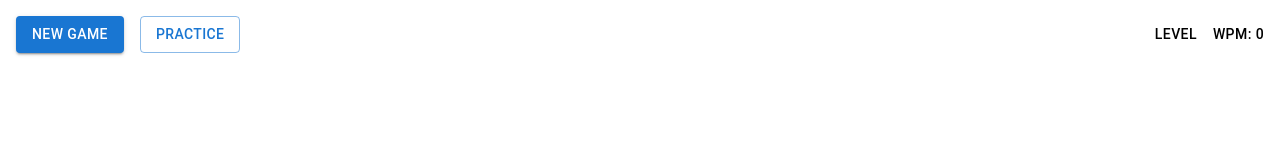
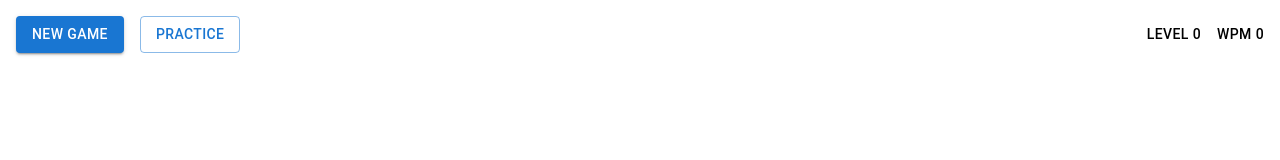
Before and after one commit to lukasmiljic/Internship-16-SpeedType, a React (Vite) app: page / in a window 1280 px wide. Shown: the top 160 px of the page. Built offline with nearby package versions, Linux system fonts and the light colour scheme.

Commit message:
added level context

```diff
--- a/src/App.jsx
+++ b/src/App.jsx
@@ -1,12 +1,15 @@
 import Home from "./Pages/Home/Home";
+import LevelProvider from "./Providers/LevelProvider";
 import WordsPerMinuteProvider from "./Providers/WordsPerMinuteProvider";
 
 function App() {
   return (
     <>
-      <WordsPerMinuteProvider>
-        <Home />
-      </WordsPerMinuteProvider>
+      <LevelProvider>
+        <WordsPerMinuteProvider>
+          <Home />
+        </WordsPerMinuteProvider>
+      </LevelProvider>
     </>
   );
 }
--- a/src/Components/Header/Header.jsx
+++ b/src/Components/Header/Header.jsx
@@ -7,14 +7,17 @@ import {
   DialogContent,
   DialogContentText,
   Typography,
+  Tooltip,
 } from "@mui/material";
 import { useState } from "react";
 import { useWordsPerMinute } from "../../Providers/WordsPerMinuteProvider";
+import { useLevel } from "../../Providers/LevelProvider";
 
 const Header = () => {
   const [openPractice, setOpenPractice] = useState(false);
   const [openNewGame, setOpenNewGame] = useState(false);
   const { wordsPerMinute, updateWordsPerMinute } = useWordsPerMinute();
+  const { level, updateLevel } = useLevel();
 
   return (
     <header>
@@ -24,7 +27,7 @@ const Header = () => {
         justifyContent={"space-between"}
         padding={2}>
         <Stack direction="row" spacing={2}>
-          <Button variant="contained" onClick={() => setOpenNewGame(false)}>
+          <Button variant="contained" onClick={() => setOpenNewGame(true)}>
             New Game
           </Button>
           <Button variant="outlined" onClick={() => setOpenPractice(true)}>
@@ -32,8 +35,12 @@ const Header = () => {
           </Button>
         </Stack>
         <Stack direction="row" spacing={2}>
-          <Typography variant="button">Level</Typography>
-          <Typography variant="button">WPM: {wordsPerMinute}</Typography>
+          <Tooltip title="Number of cleared levels">
+            <Typography variant="button">Level {level}</Typography>
+          </Tooltip>
+          <Tooltip title="Current words per minute.">
+            <Typography variant="button">WPM {wordsPerMinute}</Typography>
+          </Tooltip>
         </Stack>
       </Stack>
 
--- /dev/null
+++ b/src/Providers/LevelProvider.jsx
@@ -0,0 +1,25 @@
+import { createContext, useContext, useState } from "react";
+
+const defaultContext = {
+  level: 0,
+};
+
+const LevelContext = createContext(defaultContext);
+
+const LevelProvider = ({ children }) => {
+  const [level, setLevel] = useState(0);
+
+  const updateLevel = (newLevel) => {
+    setLevel(newLevel);
+  };
+
+  return (
+    <LevelContext.Provider value={{ level, updateLevel }}>
+      {children}
+    </LevelContext.Provider>
+  );
+};
+
+export const useLevel = () => useContext(LevelContext);
+
+export default LevelProvider;
```
